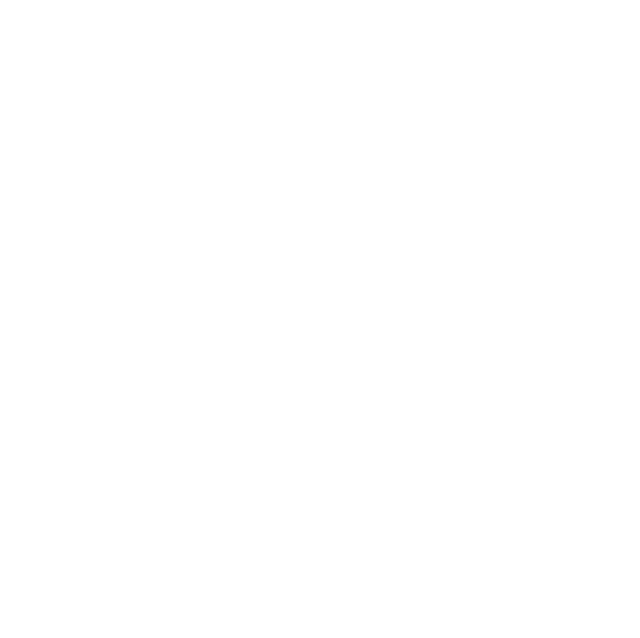
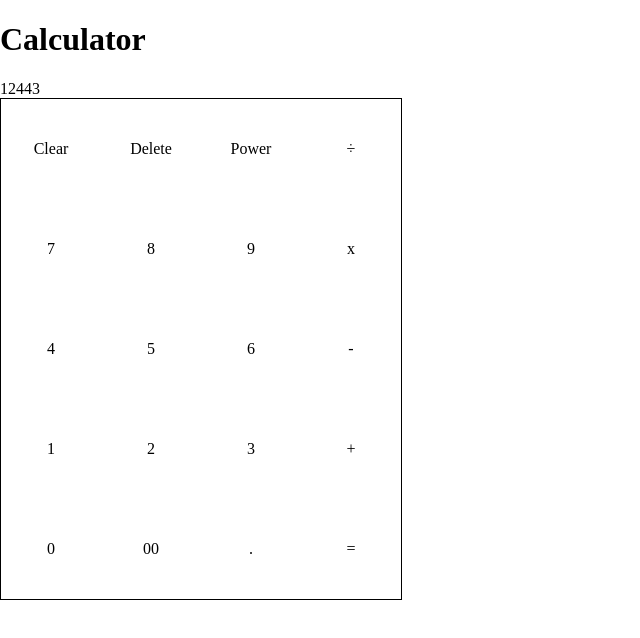
Before and after one commit to NickSchitt2510/calculator, a plain HTML site: page index.html in a window 1280 px wide. Shown: the whole page, without its empty margins (0-640 px from the left). Drawn offline with Linux system fonts and the light colour scheme.

Commit message:
Create html for numbers and operators

```diff
--- a/index.html
+++ b/index.html
@@ -8,6 +8,46 @@
     <link rel="stylesheet" href="styles.css">
 </head>
 <body>
-
+    <header>
+        <h1>Calculator</h1>
+    </header>
+    <main>
+        <div class="container">
+            <div id="display">12443</div>
+            <div id="grid">
+                <div class="row">
+                    <div class="column">Clear</div>
+                    <div class="column">Delete</div>
+                    <div class="column">Power</div>
+                    <div class="column">÷</div>
+                </div>
+                <div class="row">
+                    <div class="column">7</div>
+                    <div class="column">8</div>
+                    <div class="column">9</div>
+                    <div class="column">x</div>
+                </div>
+                <div class="row">
+                    <div class="column">4</div>
+                    <div class="column">5</div>
+                    <div class="column">6</div>
+                    <div class="column">-</div>
+                </div>
+                <div class="row">
+                    <div class="column">1</div>
+                    <div class="column">2</div>
+                    <div class="column">3</div>
+                    <div class="column">+</div>
+                </div>
+                <div class="row">
+                    <div class="column">0</div>
+                    <div class="column">00</div>
+                    <div class="column">.</div>
+                    <div class="column">=</div>
+                </div>
+            </div>
+        </div>
+    </main>
+    <footer></footer>
 </body>
 </html>
--- a/script.js
+++ b/script.js
@@ -0,0 +1,35 @@
+// Basic math logic
+function add(num1, num2) {
+    return num1 + num2;
+}
+
+function subtract(num1, num2) {
+    return num1 - num2;
+}
+
+function multiply(num1, num2) {
+    return num1 * num2;
+}
+
+function divide(num1, num2) {
+    return num1 / num2;
+}
+
+// Operator
+
+let num1;
+let num2;
+let operator;
+
+function operate(num1, num2, operator) {
+    switch(operator) {
+        case '+':
+            return add(num1, num2);
+        case '-':
+            return subtract(num1, num2);
+        case '*':
+            return multiply(num1, num2);
+        case '/':
+            return divide(num1, num2);
+    }
+}
--- a/styles.css
+++ b/styles.css
@@ -2,6 +2,7 @@
 html, body {
     padding: 0;
     margin: 0;
+    box-sizing: border-box;
 }
 
 html {
@@ -19,3 +20,30 @@ header, main, footer {
     margin: 0;
     padding: 0;
 }
+
+#grid {
+    width: 400px;
+    height: 500px;
+    display: flex;
+    flex-direction: column;
+    border: 1px solid black;
+}
+
+.row {
+    display: flex;
+    flex: 1;
+    align-items: center;
+    height: 100%;
+    width: 100%;
+}
+
+.column {
+    flex: 1;
+    /* center text */
+    display: flex;
+    justify-content: center;
+    align-items: center;
+    /* border: 1px solid black; */
+    height: 100%;
+    width: 100%;
+}
```
